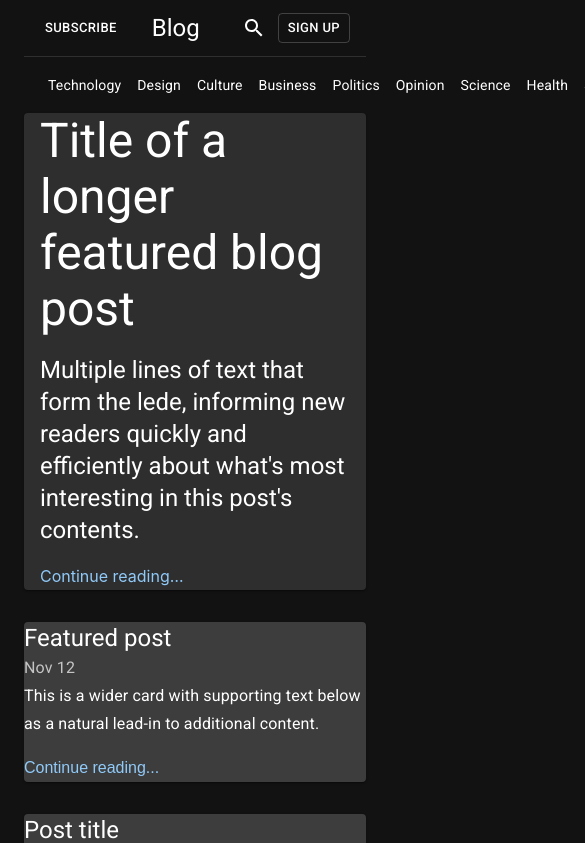
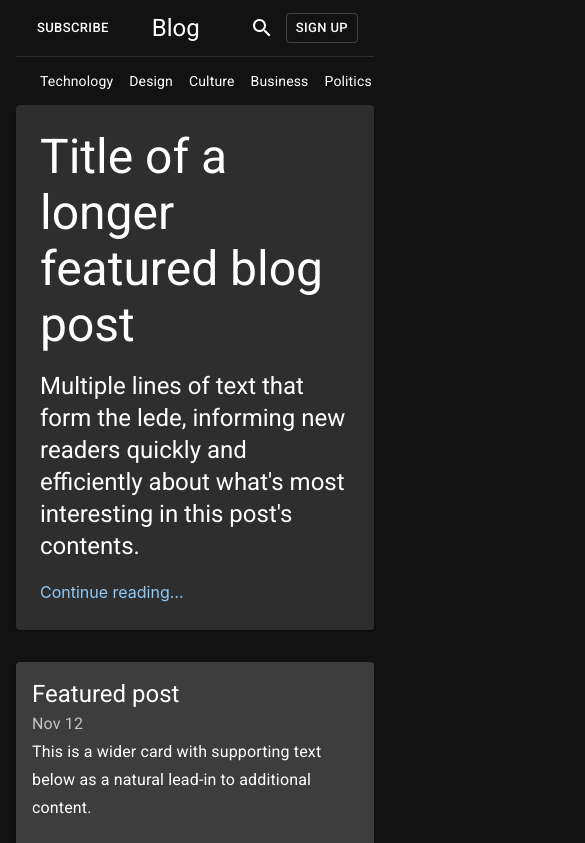
Before and after one commit to FulgrimPhoenix/blog, a React (Create React App) app: page / in a window 390 px wide. Shown: the top 843 px of the page, 585 px wide, since content can reach past the window. Built offline with nearby package versions, Linux system fonts and the light colour scheme.

Commit message:
feat: add adaptability to the layout

```diff
--- a/src/components/App/App.styles.ts
+++ b/src/components/App/App.styles.ts
@@ -6,6 +6,9 @@ export const AppRoot = styled("div")({
   display: "flex",
   flexDirection: "column",
   margin: "0 auto",
-  padding: "0 24px",
+  padding: "0 16px",
   boxSizing: "border-box",
+  "@media (min-width:600px)": {
+    padding: "0 24px",
+  },
 });
--- a/src/components/App/App.tsx
+++ b/src/components/App/App.tsx
@@ -15,8 +15,8 @@ function App() {
         <NavBar />
         <PostsGrid />
         <MainContent />
-        <Footer />
       </AppRoot>
+      <Footer />
     </ThemeProvider>
   );
 }
--- a/src/components/LinksBlock/LinksBlock.tsx
+++ b/src/components/LinksBlock/LinksBlock.tsx
@@ -7,8 +7,12 @@ export const LinksBlock = () => {
       sx={{
         margin: 0,
         boxSizing: "border-box",
+        p: "20px 0",
+        "@media (min-width:769px)": {
+          padding: "20px 0 20px 20px",
+        },
         "@media (min-width:600px)": {
-          padding: "20px 0 20px 20px",
+          p: "20px 0 0",
         },
         display: "flex",
         flexDirection: "column",
@@ -17,7 +21,7 @@ export const LinksBlock = () => {
       <Paper
         sx={{ backgroundColor: "#eeeeee", boxSizing: "border-box", p: "16px" }}
       >
-        <Typography component="h6" variant="h6" color="secondary">
+        <Typography component="h6" variant="h6" color="secondary" gutterBottom>
           About
         </Typography>
         <Typography component="p" variant="body1" color="secondary">
--- a/src/components/NavBar/NavBar.tsx
+++ b/src/components/NavBar/NavBar.tsx
@@ -8,6 +8,8 @@ export const NavBar = () => {
         display: "flex",
         justifyContent: "space-between",
         flexWrap: "nowrap",
+        overflowX: "auto",
+        minHeight: "48px",
         "@media (min-width:600px)": {
           minHeight: "48px",
         },
--- a/src/components/PostsFeed/PostsFeed.const.tsx
+++ b/src/components/PostsFeed/PostsFeed.const.tsx
@@ -82,6 +82,8 @@ export const POSTSLIST: IPOST[] = [
           component="ul"
           sx={{
             m: "14px 0",
+            padding: "0 ",
+            pl: "40px",
             "@media (min-width:600px)": {
               padding: "0 ",
               pl: "40px",
@@ -121,6 +123,8 @@ export const POSTSLIST: IPOST[] = [
         <Container
           component="ol"
           sx={{
+            padding: "0 ",
+            pl: "40px",
             m: "14px 0",
             "@media (min-width:600px)": {
               padding: "0 ",
@@ -213,6 +217,8 @@ export const POSTSLIST: IPOST[] = [
           component="ul"
           sx={{
             m: "14px 0",
+            padding: "0 ",
+            pl: "40px",
             "@media (min-width:600px)": {
               padding: "0 ",
               pl: "40px",
--- a/src/components/PostsFeed/PostsFeed.tsx
+++ b/src/components/PostsFeed/PostsFeed.tsx
@@ -7,6 +7,7 @@ export const PostsFeed = () => {
       sx={{
         margin: 0,
         boxSizing: "border-box",
+        p: "20px 0",
         "@media (min-width:600px)": {
           padding: "20px 20px 20px 0px",
         },
@@ -34,6 +35,7 @@ export const PostsFeed = () => {
             sx={{
               margin: 0,
               boxSizing: "border-box",
+              p: "24px 0",
               "@media (min-width:600px)": {
                 padding: "24px 0 ",
               },
--- a/src/components/PostsGrid/PostsGrid.tsx
+++ b/src/components/PostsGrid/PostsGrid.tsx
@@ -24,6 +24,7 @@ export const PostsGrid = () => {
           sx={{
             margin: 0,
             boxSizing: "border-box",
+            p: "24px",
             "@media (min-width:1200px)": {
               maxWidth: "50%",
             },
@@ -56,7 +57,7 @@ export const PostsGrid = () => {
       <Grid2 container columns={12} spacing={4}>
         {SECONDARYPOSTS.map((post) => {
           return (
-            <Grid2 size={{ xs: 12, sm: 6, md: 6 }}>
+            <Grid2 size={{ xs: 12, sm: 12, md: 6 }}>
               <Card
                 sx={{
                   backgroundColor: "rgba(66, 66, 66, .9)",
@@ -68,7 +69,7 @@ export const PostsGrid = () => {
                   <Container
                     sx={{
                       maxWidth: "440px",
-                      p: "0",
+                      p: "16px 16px 24px 16px",
                       m: "0",
                       boxSizing: "border-box",
                       "@media (min-width:1200px)": {
```
